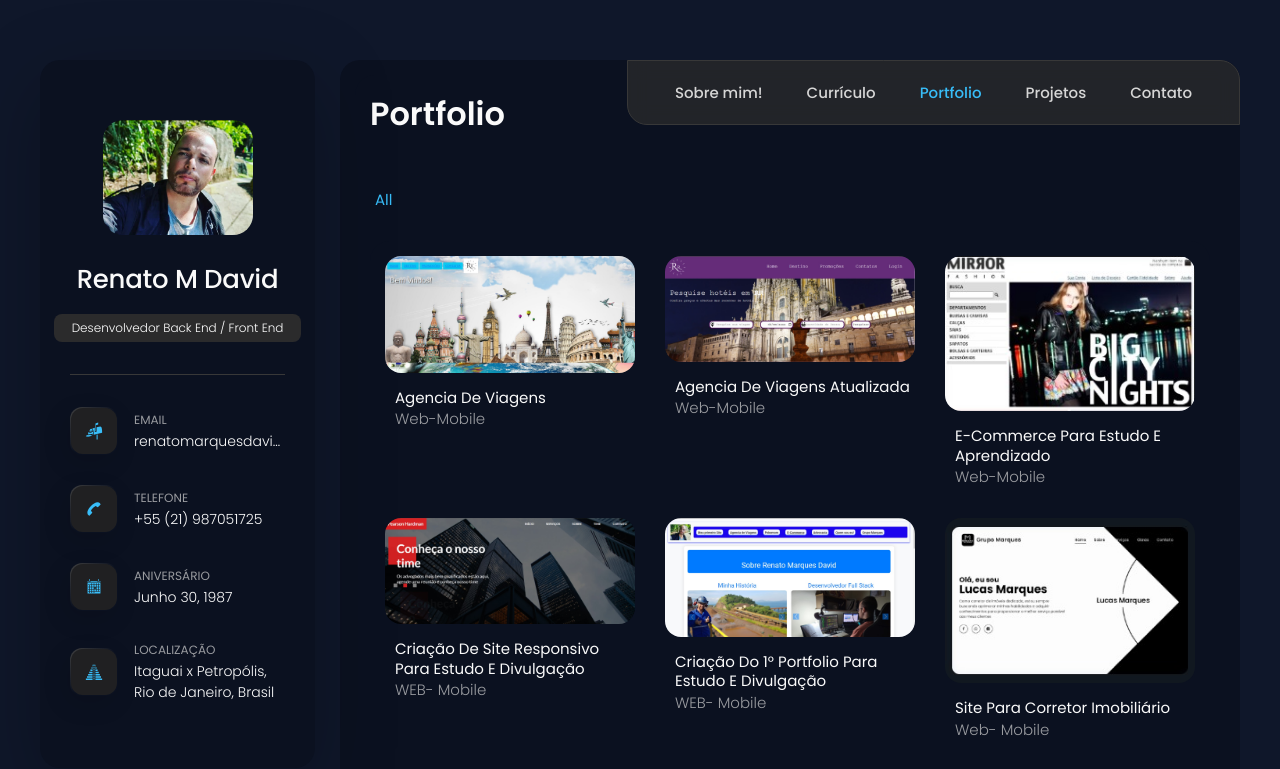
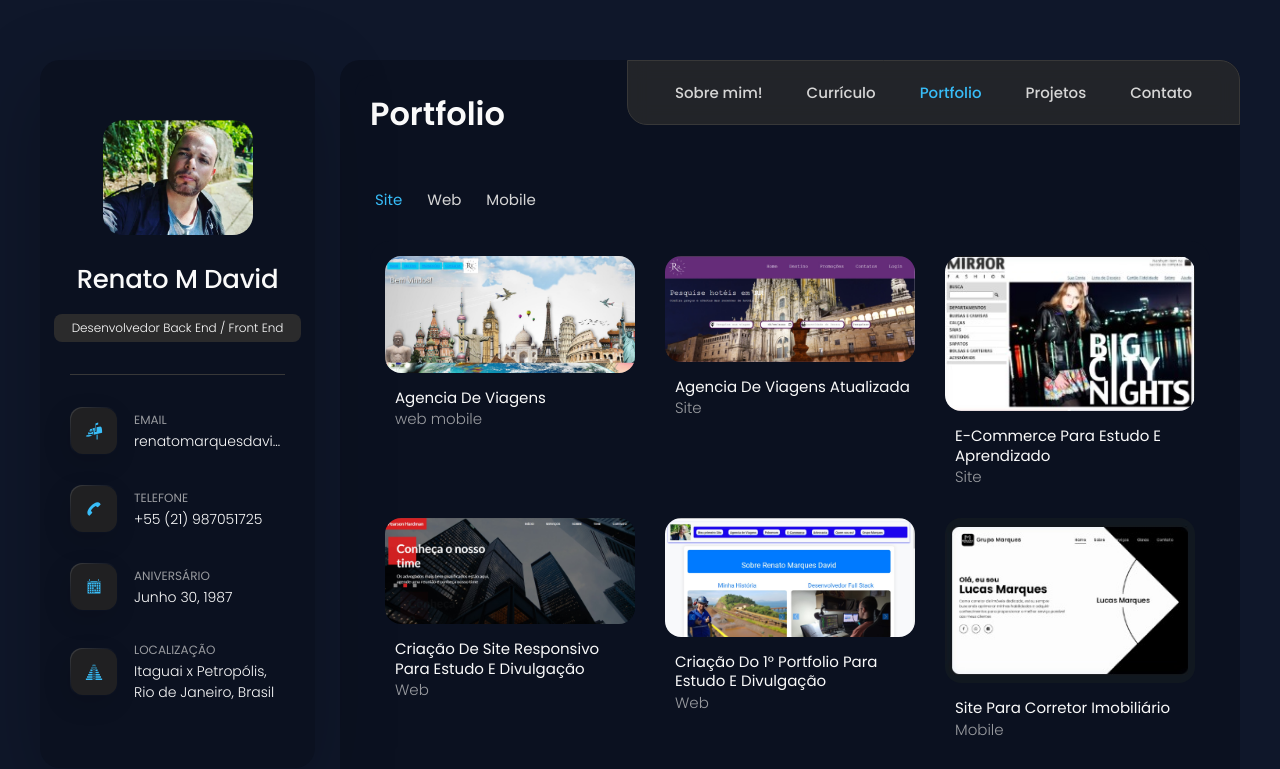
Before and after one commit to Renatodavid/newPortfolio, a React (Vite) app: page /portfolio in a window 1280 px wide. Shown: the top 769 px of the page. Built offline with nearby package versions, Linux system fonts and the light colour scheme.

Commit message:
aplicando links em todas as imagens dos projetos e portfolios

```diff
--- a/index.html
+++ b/index.html
@@ -1,5 +1,5 @@
 <!doctype html>
-<html lang="en">
+<html lang="pt-br">
   <head>
     <meta charset="UTF-8" />
     <link rel="icon" type="image/svg+xml" href="/vite.svg" />
--- a/public/projects.json
+++ b/public/projects.json
@@ -2,43 +2,50 @@
     {
       "id": 1,
       "title": "Agencia de Viagens",
-      "category": "Web-Mobile",
-      "image": "/images/agencia1.jpg"
+      "category": "web mobile",
+      "image": "/images/agencia1.jpg",
+      "url": "https://primeirositerecode.netlify.app/"
     },
     {
       "id": 2,
       "title": "Agencia de Viagens Atualizada",
-      "category": "Web-Mobile",
-      "image": "/images/Agencia2.jpg"
+      "category": "Site",
+      "image": "/images/Agencia2.jpg",
+       "url": "https://agenciadeviagensrr.netlify.app/"
     },
     {
       "id": 3,
       "title": "E-Commerce para Estudo e Aprendizado",
-      "category": "Web-Mobile",
-      "image": "/images/ECommerce.jpg"
+      "category": "Site",
+      "image": "/images/ECommerce.jpg",
+       "url": "https://redcomerce.netlify.app/"
     },
     {
       "id": 4,
       "title": "Criação de Site Responsivo para Estudo e Divulgação",
-      "category": "WEB- Mobile",
-      "image": "/images/advogados.jpg"
+      "category": "Web",
+      "image": "/images/advogados.jpg",
+       "url": "https://advocacianew.netlify.app/"
     },
     {
       "id": 5,
       "title": "Criação do 1° portfolio para Estudo e Divulgação",
-      "category":  "WEB- Mobile",
-      "image": "/images/1portfolio.jpg"
+      "category":  "Web",
+      "image": "/images/1portfolio.jpg",
+       "url": "https://renatomportfolio.netlify.app/"
     },
     {
       "id": 6,
       "title": "Site para Corretor Imobiliário",
-      "category": "Web- Mobile",
-      "image": "/images/lucas.jpg"
+      "category": "Mobile",
+      "image": "/images/lucas.jpg",
+       "url": "https://grupomarquesbr.netlify.app/"
     },
     {
       "id": 7,
       "title": "RenatoFullDev",
-      "category": "Web- Mobile",
-      "image": "/images/quemsoueu.jpg"
+      "category": " Mobile",
+      "image": "/images/quemsoueu.jpg",
+       "url": "https://renatomarquesdavid.netlify.app/"
     }
   ]
--- a/src/App.css
+++ b/src/App.css
@@ -453,7 +453,7 @@ main {
   bottom: 0;
   left: 0;
   width: 100%;
-  background: hsla(240, 1%, 17%, 0.75);
+  background: rgba(43, 43, 44, 0.75);
   backdrop-filter: blur(10px);
   -webkit-backdrop-filter: blur(10px);
   border: 1px solid var(--jet);
@@ -577,7 +577,10 @@ main {
   min-width: 100%;
   scroll-snap-align: center;
 }
-
+.testimonials-avatar-box img{
+  border-radius: 10px;
+  border: rgba(43, 43, 44, 0.75) 5px solid ;
+}
 .testimonials-avatar-box {
   position: absolute;
   top: 0;
@@ -623,6 +626,7 @@ main {
   pointer-events: none;
   z-index: 1;
   transition: var(--transition-1);
+
 
 }
 
@@ -1648,7 +1652,9 @@ textarea.form-input::-webkit-resizer { display: none; }
 
   /* clients */
 
-  .clients-item { min-width: calc(25% - 38px); }
+  .clients-item { min-width: calc(50% - 98px);
+
+  }
 
 
 
--- a/src/pages/Blogs/BlogPost.jsx
+++ b/src/pages/Blogs/BlogPost.jsx
@@ -1,11 +1,13 @@
+
+import React from 'react';
 
 
-const BlogPost = ({ title, category, date, image, description }) => {
+const BlogPost = ({ title, category, date, image, description, url }) => {
   return (
     <li className="blog-post-item">
-      <a href="#">
+      <a href={url} target="_blank" rel="noopener noreferrer" loading="lazy">
         <figure className="blog-banner-box">
-          <img src={image} alt={title} loading="lazy"/>
+          <img src={image} alt={title} loading="lazy" />
         </figure>
         <div className="blog-content">
           <div className="blog-meta">
--- a/src/pages/Blogs/Blogs.jsx
+++ b/src/pages/Blogs/Blogs.jsx
@@ -1,6 +1,7 @@
+// Blogs.js
 import React, { useEffect, useState } from 'react';
 import BlogPost from './BlogPost';
-import './Blogs.css'
+import './Blogs.css';
 
 const Blogs = () => {
   const [blogs, setBlogs] = useState([]);
@@ -12,7 +13,7 @@ const Blogs = () => {
       .then(response => response.json())
       .then(data => {
         setBlogs(data);
-      })
+      });
   }, []);
 
   // Get current posts
@@ -38,6 +39,7 @@ const Blogs = () => {
               date={post.date}
               image={post.image}
               description={post.description}
+              url={post.url}
             />
           ))}
         </ul>
@@ -66,6 +68,6 @@ const Blogs = () => {
       </nav>
     </section>
   );
-}
+};
 
 export default Blogs;
--- a/src/pages/Portfolio/Portfolio.jsx
+++ b/src/pages/Portfolio/Portfolio.jsx
@@ -7,7 +7,7 @@ const Portfolio = () => {
   const [filteredProjects, setFilteredProjects] = useState([]);
 
   // State to store the selected category
-  const [selectedCategory, setSelectedCategory] = useState('All');
+  const [selectedCategory, setSelectedCategory] = useState('Site', 'Web', 'Mobile');
 
   // Load project data from projects.json
   useEffect(() => {
@@ -17,13 +17,13 @@ const Portfolio = () => {
         setProjects(data);
         setFilteredProjects(data);
       })
-      .catch(error => console.error('Error loading project data:', error));
+      .catch(error => console.error('Erro ao buscar os dados:', error));
   }, []);
 
   // Function to handle category filter selection
   const handleFilterClick = (category) => {
     setSelectedCategory(category);
-    if (category === 'All') {
+    if (category === 'Site') {
       setFilteredProjects(projects);
     } else {
       const filtered = projects.filter(project => project.category === category);
@@ -39,12 +39,14 @@ const Portfolio = () => {
 
       {/* Filter buttons */}
       <ul className="filter-list">
-        {['All'].map(category => (
+        {['Site','Web', 'Mobile'].map(category => (
           <li className="filter-item" key={category}>
+
             <button
               className={category === selectedCategory ? 'active' : ''}
               onClick={() => handleFilterClick(category)}
               data-filter-btn
+
             >
               {category}
             </button>
@@ -61,8 +63,9 @@ const Portfolio = () => {
               data-filter-item
               data-category={project.category}
               key={project.id}
+
             >
-              <a href="#">
+              <a href={project.url} target='_blank'loading="lazy" >
                 <figure className="project-img">
                   <div className="project-item-icon-box">
                     <FaRegEye />
--- a/src/pages/Resume/Resume.jsx
+++ b/src/pages/Resume/Resume.jsx
@@ -114,6 +114,7 @@ mundo, preparando-me para enfrentar desafios nessa área."
           <SkillItem title="HTML & CSS" value={90} />
           <SkillItem title="Metodogias Ágeis" value={90} />
           <SkillItem title="Metodologia Scrum" value={90} />
+          <SkillItem title="Bootstrap" value={80} />
           <SkillItem title="Java" value={70} />
           <SkillItem title="JavaScript" value={60} />
           <SkillItem title="Vite + React" value={40} />
```
Also changed, not shown: public/blogs.json (+8 -0 lines), src/pages/Blogs/Blogs.css (indentation only).
